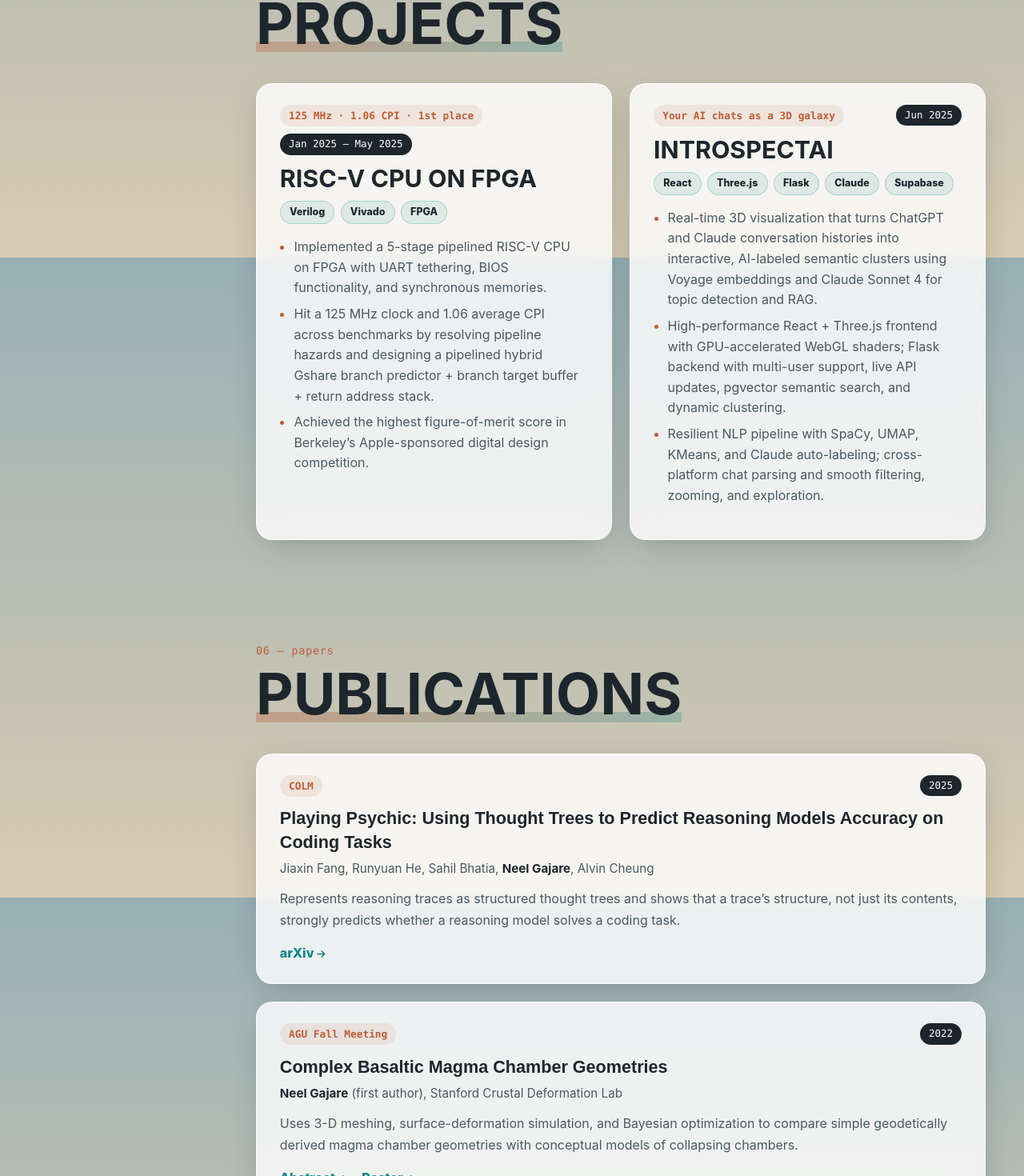
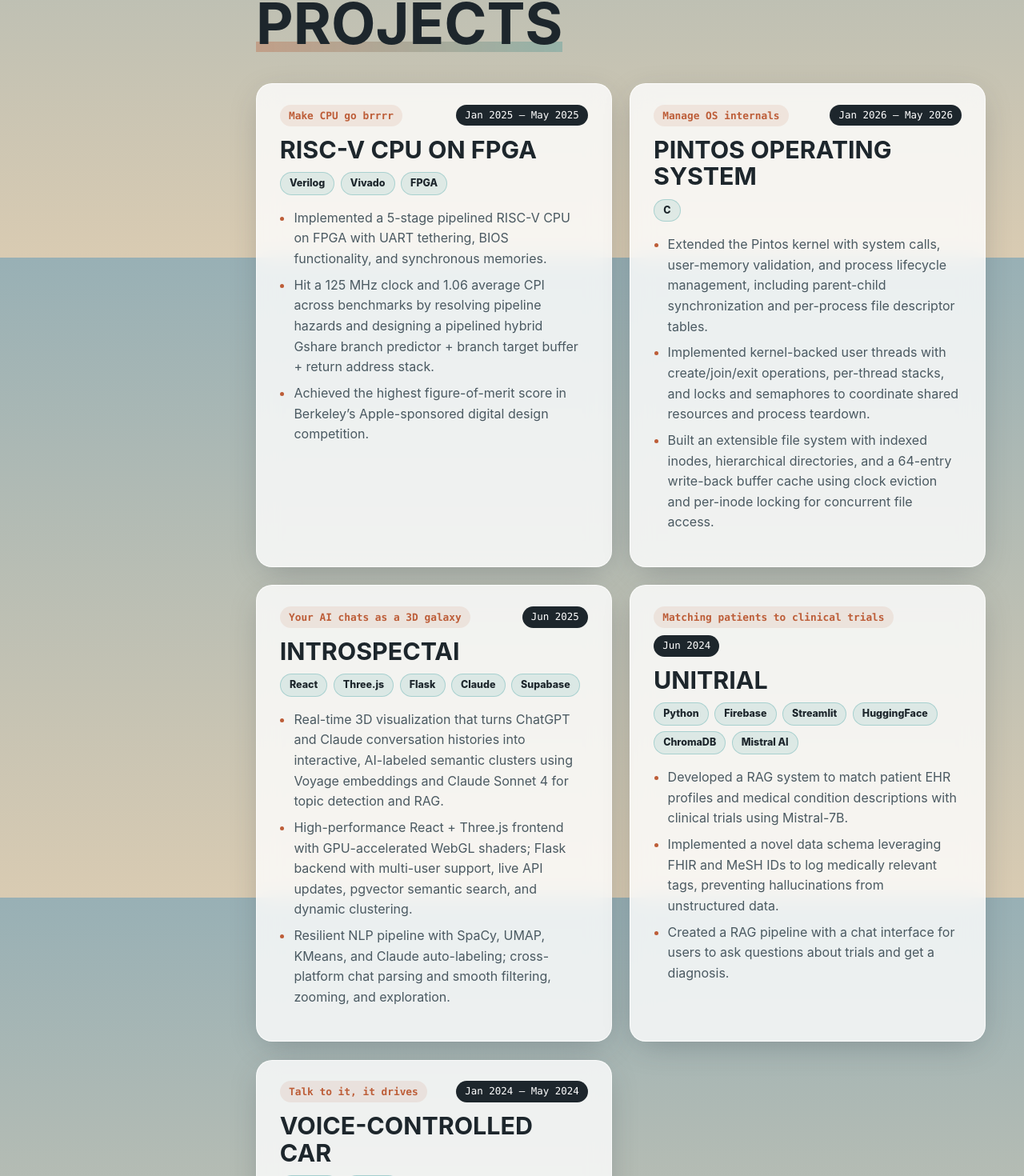
Before and after one commit to ngajare/ngajare.github.io, a React (Vite) app in the folder ngajare-react/: page / in a window 1280 px wide. Shown: the part 4478-5948 px from the top of the page at 80% size. Built offline with nearby package versions, Linux system fonts and the light colour scheme; a web font is replaced by a local one.

Commit message:
update projects

```diff
--- a/ngajare-react/src/components/Sections.tsx
+++ b/ngajare-react/src/components/Sections.tsx
@@ -203,11 +203,7 @@ export function Publications() {
                 <span className="date-pill">{p.year}</span>
               </div>
               <h3 className="pub-title">{p.title}</h3>
-              <div className="pub-authors">
-                {p.authors.split('Neel Gajare').map((part, j, arr) => (
-                  <span key={j}>{part}{j < arr.length - 1 && <strong>Neel Gajare</strong>}</span>
-                ))}
-              </div>
+              <div className="pub-authors">{p.authors}</div>
               <p className="pub-summary">{p.summary}</p>
               <div className="pub-links">
                 {p.links.map(l => (
--- a/ngajare-react/src/data/resume.ts
+++ b/ngajare-react/src/data/resume.ts
@@ -115,11 +115,10 @@ export const publications: Publication[] = [
     links: [{ label: 'arXiv', url: 'https://arxiv.org/abs/2604.16931' }],
   },
   {
-    // TODO: replace with the abstract's exact title and author list.
     title: 'Complex Basaltic Magma Chamber Geometries',
-    authors: 'Neel Gajare (first author), Stanford Crustal Deformation Lab',
+    authors: 'Neel Gajare, Taiyi Wang, Paul Segall',
     venue: 'AGU Fall Meeting',
-    year: '2022',
+    year: '2023',
     summary:
       'Uses 3-D meshing, surface-deformation simulation, and Bayesian optimization to compare simple geodetically derived magma chamber geometries with conceptual models of collapsing chambers.',
     links: [
@@ -181,11 +180,22 @@ export const projects: Project[] = [
     name: 'RISC-V CPU on FPGA',
     stack: ['Verilog', 'Vivado', 'FPGA'],
     dates: 'Jan 2025 – May 2025',
-    highlight: '125 MHz · 1.06 CPI · 1st place',
+    highlight: 'Make CPU go brrrr',
     bullets: [
       'Implemented a 5-stage pipelined RISC-V CPU on FPGA with UART tethering, BIOS functionality, and synchronous memories.',
       'Hit a 125 MHz clock and 1.06 average CPI across benchmarks by resolving pipeline hazards and designing a pipelined hybrid Gshare branch predictor + branch target buffer + return address stack.',
       'Achieved the highest figure-of-merit score in Berkeley’s Apple-sponsored digital design competition.',
+    ],
+  },
+  {
+    name: 'Pintos Operating System',
+    stack: ['C'],
+    dates: 'Jan 2026 – May 2026',
+    highlight: 'Manage OS internals',
+    bullets: [
+      'Extended the Pintos kernel with system calls, user-memory validation, and process lifecycle management, including parent-child synchronization and per-process file descriptor tables.',
+      'Implemented kernel-backed user threads with create/join/exit operations, per-thread stacks, and locks and semaphores to coordinate shared resources and process teardown.',
+      'Built an extensible file system with indexed inodes, hierarchical directories, and a 64-entry write-back buffer cache using clock eviction and per-inode locking for concurrent file access.',
     ],
   },
   {
@@ -197,6 +207,28 @@ export const projects: Project[] = [
       'Real-time 3D visualization that turns ChatGPT and Claude conversation histories into interactive, AI-labeled semantic clusters using Voyage embeddings and Claude Sonnet 4 for topic detection and RAG.',
       'High-performance React + Three.js frontend with GPU-accelerated WebGL shaders; Flask backend with multi-user support, live API updates, pgvector semantic search, and dynamic clustering.',
       'Resilient NLP pipeline with SpaCy, UMAP, KMeans, and Claude auto-labeling; cross-platform chat parsing and smooth filtering, zooming, and exploration.',
+    ],
+  },
+  {
+    name: 'UniTrial',
+    stack: ['Python', 'Firebase', 'Streamlit', 'HuggingFace', 'ChromaDB', 'Mistral AI'],
+    dates: 'Jun 2024',
+    highlight: 'Matching patients to clinical trials',
+    bullets: [
+      'Developed a RAG system to match patient EHR profiles and medical condition descriptions with clinical trials using Mistral-7B.',
+      'Implemented a novel data schema leveraging FHIR and MeSH IDs to log medically relevant tags, preventing hallucinations from unstructured data.',
+      'Created a RAG pipeline with a chat interface for users to ask questions about trials and get a diagnosis.',
+    ],
+  },
+  {
+    name: 'Voice-Controlled Car',
+    stack: ['Arduino', 'Python'],
+    dates: 'Jan 2024 – May 2024',
+    highlight: 'Talk to it, it drives',
+    bullets: [
+      'Built a mic board with a band-pass filter to isolate human voice frequencies for voice recognition.',
+      'Used PCA to classify words so the car recognizes and responds to commands correctly.',
+      'Implemented closed-loop feedback on a microcontroller using encoder data so the car drives straight and turns accurately.',
     ],
   },
 ];
```
